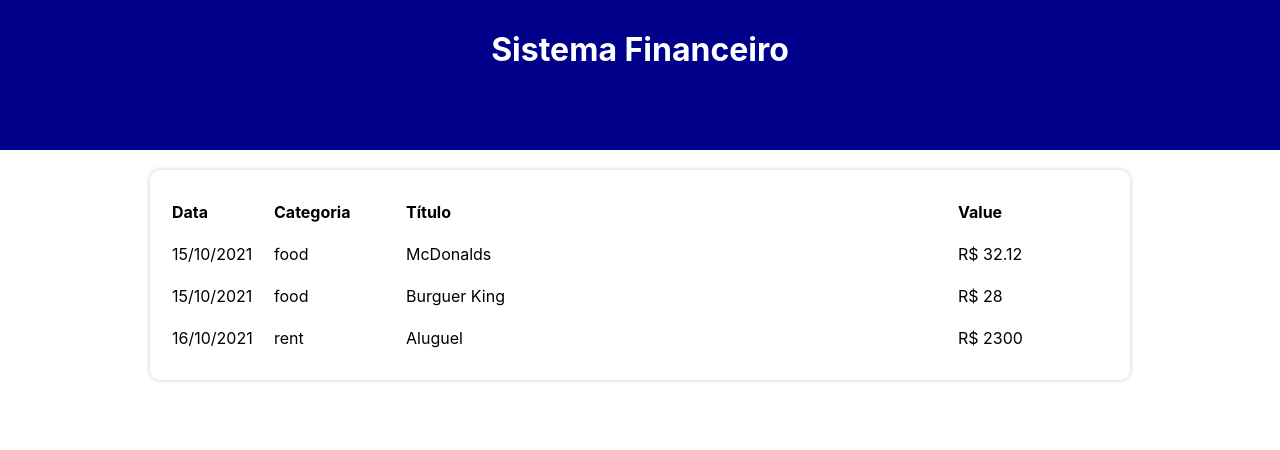
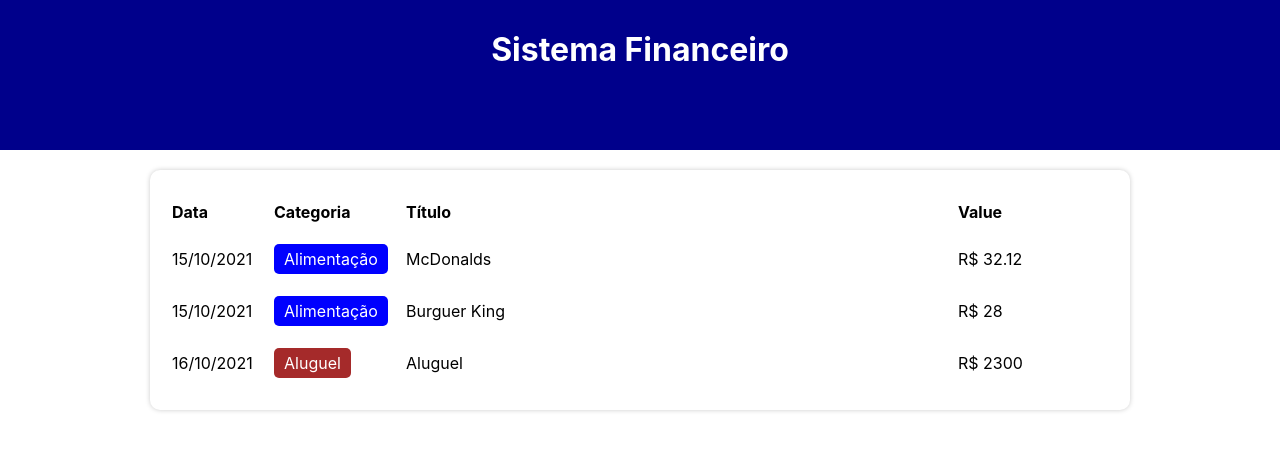
Before and after one commit to marciojordao2011/Sistema-Finaneceiro, a React (Create React App) app: page / in a window 1280 px wide. Shown: the top 450 px of the page. Built offline with nearby package versions, Linux system fonts and the light colour scheme.

Commit message:
Props color

```diff
--- a/src/components/TableItem/Index.tsx
+++ b/src/components/TableItem/Index.tsx
@@ -1,6 +1,7 @@
 import * as C from './Style';
 import { Item} from '../../types/Item';
 import { formatDate } from '../../helpers/dateFilter';
+import {categories} from '../../data/categories';
 
 type Props = {
     item: Item
@@ -10,7 +11,11 @@ export function TableItem({item}: Props) {
     return (
         <C.TableLine>
             <C.TableColumn>{formatDate(item.date)}</C.TableColumn>
-            <C.TableColumn>{item.category}</C.TableColumn>
+            <C.TableColumn>
+                <C.Category color={categories[item.category].color}>
+                    {categories[item.category].title}
+                </C.Category>
+            </C.TableColumn>
             <C.TableColumn>{item.title}</C.TableColumn>
             <C.TableColumn>R$ {item.value}</C.TableColumn>
         </C.TableLine>
--- a/src/components/TableItem/Style.ts
+++ b/src/components/TableItem/Style.ts
@@ -5,3 +5,11 @@ export const TableLine = styled.tr``;
 export const TableColumn = styled.td`
 padding: 10px 0;
 `;
+
+export const Category = styled.div<{color: string}>`
+    display: inline-block;
+    padding: 5px 10px;
+    border-radius: 5px;
+    color: #FFF;
+    background-color: ${props => props.color};
+`;
--- a/src/types/Item.ts
+++ b/src/types/Item.ts
@@ -1,6 +1,6 @@
 export type Item = {
     date: Date;
-    category: String;
+    category: string;
     title: string;
     value: number;
 
```
Also changed, not shown: src/data/categories.ts (+4 -4 lines).
